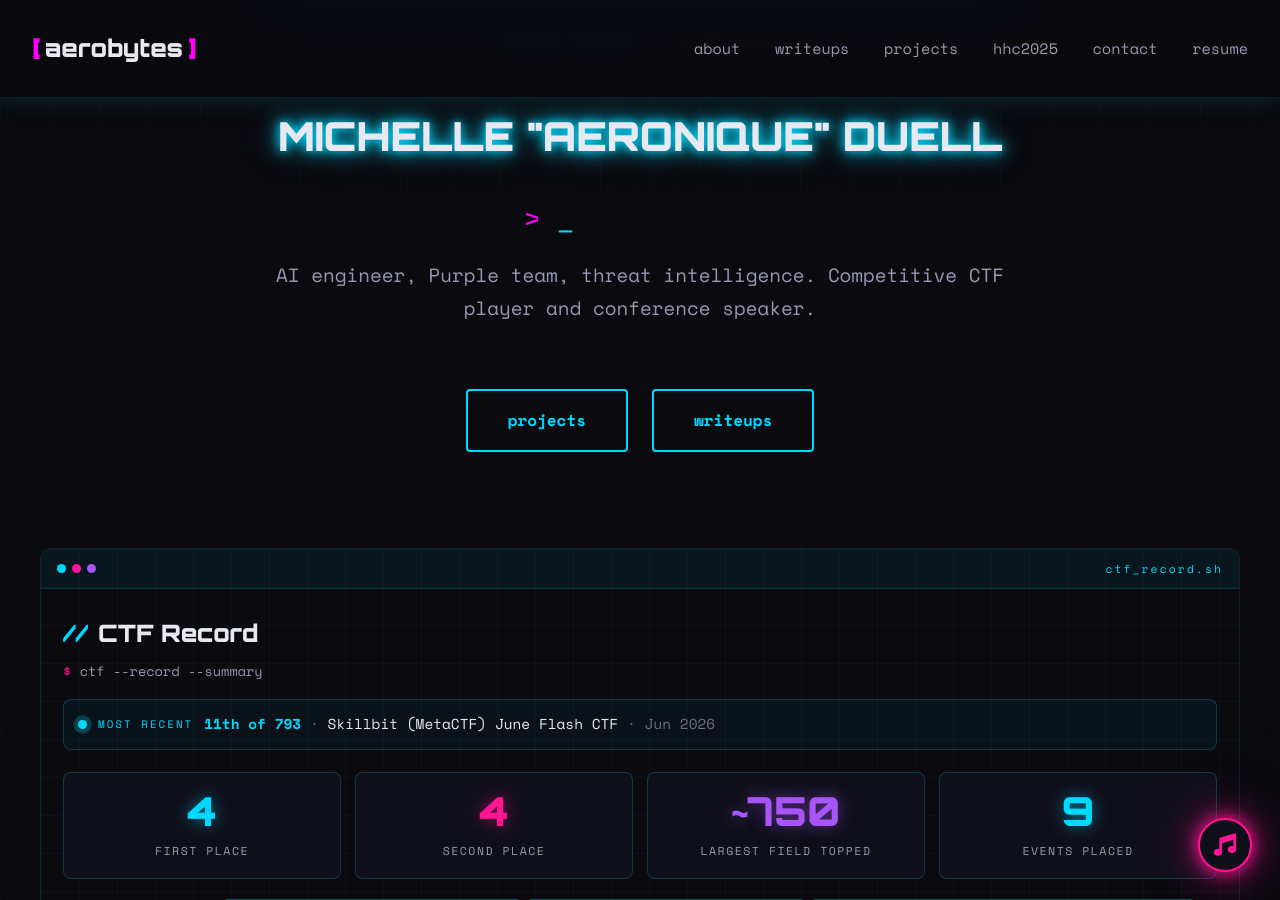
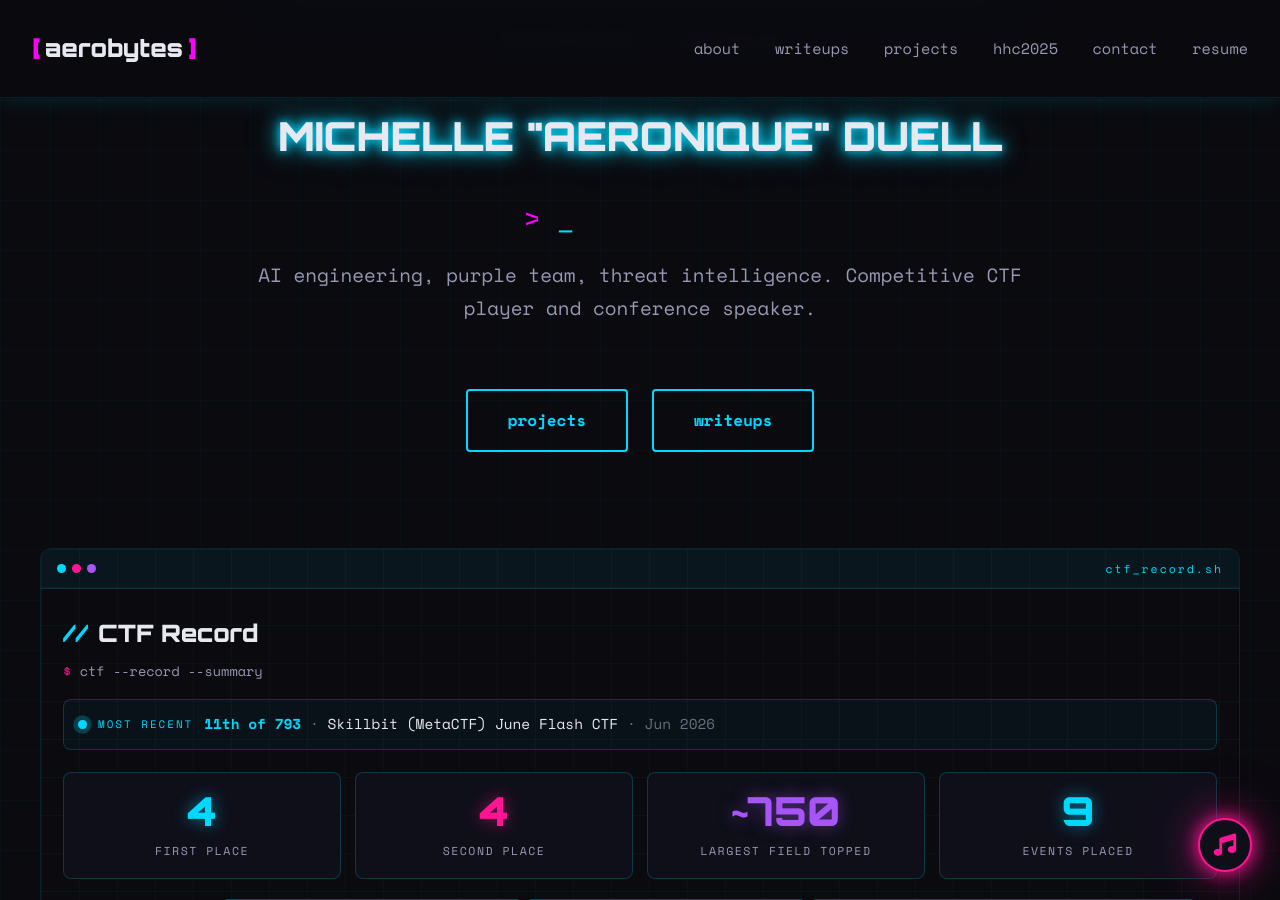
Before and after one commit to Aeronique/aerobytes-site, a Jekyll site: the page built from index.html, in a window 1280 px wide and 900 px high, scrolled down 688 px. Built offline with Jekyll 4.4.1, drawn with Linux system fonts in a browser that asks for light colours; some of the changed text lies outside the part shown.

Commit message:
Update index.html

```diff
--- a/index.html
+++ b/index.html
@@ -22,7 +22,7 @@
             <span class="rotating-text">threat intelligence analyst</span>
             <span class="cursor">_</span>
         </p>
-        <p class="tagline">AI engineer, Purple team, threat intelligence. Competitive CTF player and conference speaker.</p>
+        <p class="tagline">AI engineering, purple team, threat intelligence. Competitive CTF player and conference speaker.</p>
     </div>
 
     <div class="main-actions">
@@ -87,9 +87,9 @@
 
                 <div class="ctfr-platform">
                     <span class="ctfr-plat-label">&gt; skillbit labs (formerly metactf):</span>
-                    <span class="ctfr-tag ctfr-tag-pink">#12 ranked</span>
-                    <span class="ctfr-tag ctfr-tag-pink">#19 all-time</span>
-                    <span class="ctfr-tag ctfr-tag-pink">252 solves</span>
+                    <span class="ctfr-tag ctfr-tag-pink">#11 ranked</span>
+                    <span class="ctfr-tag ctfr-tag-pink">#16 all-time</span>
+                    <span class="ctfr-tag ctfr-tag-pink">266 solves</span>
                     <span class="ctfr-asof">as of Jul 2026</span>
                 </div>
             </div>
```
